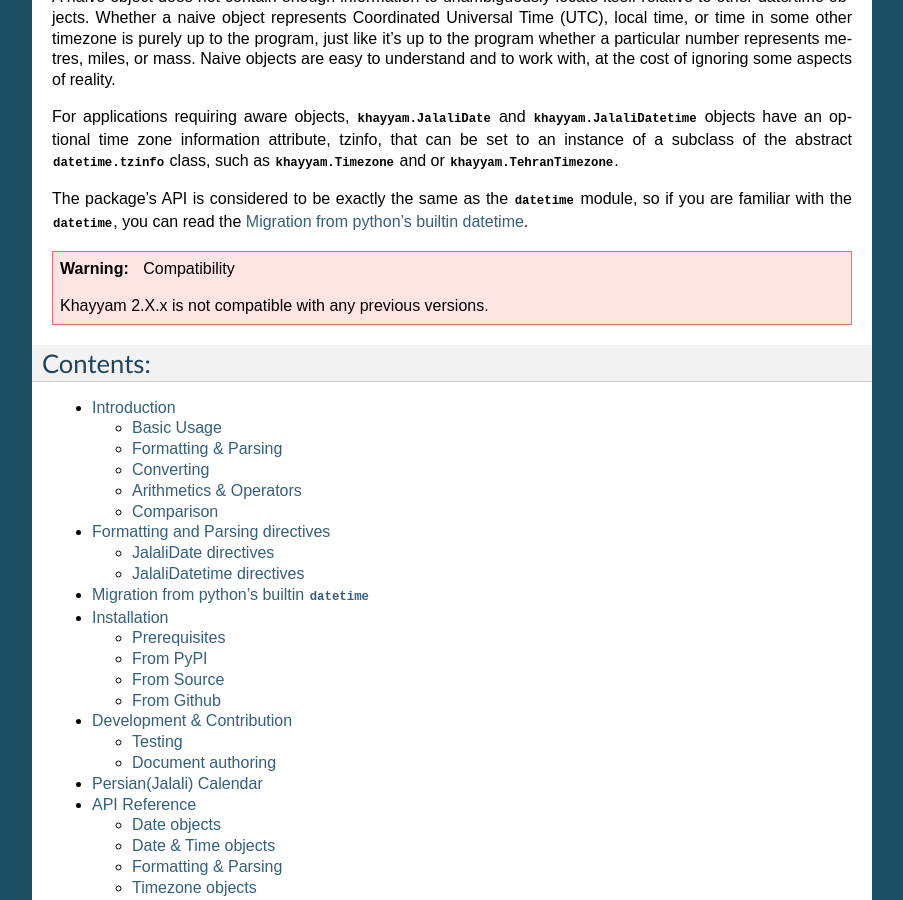
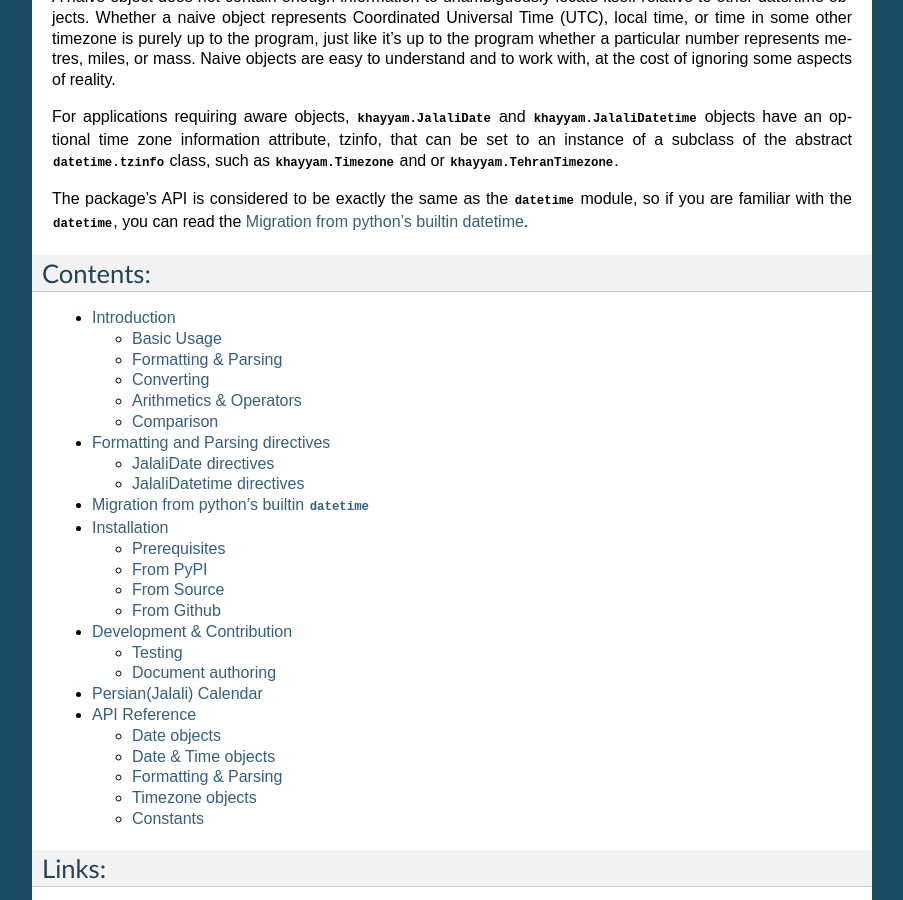
Before and after one commit to pylover/khayyam, a Sphinx documentation site: the page built from sphinx/index.rst, in a window 1280 px wide and 900 px high, scrolled down 433 px. Shown: the whole window, without its empty margins (198-1101 px from the left). Built offline with Sphinx 7.4.7, drawn with Linux system fonts in a browser that asks for light colours.

Commit message:
Updating documents

```diff
--- a/sphinx/index.rst
+++ b/sphinx/index.rst
@@ -62,9 +62,6 @@ attribute, tzinfo, that can be set to an instance of a subclass of the abstract
 The package's API is considered to be exactly the same as the :py:mod:`datetime` module,
 so if you are familiar with the :py:mod:`datetime`, you can read the :ref:`migration`.
 
-.. warning:: Compatibility
-
-   Khayyam 2.X.x is not compatible with any previous versions.
 
 Contents:
 ---------
```
